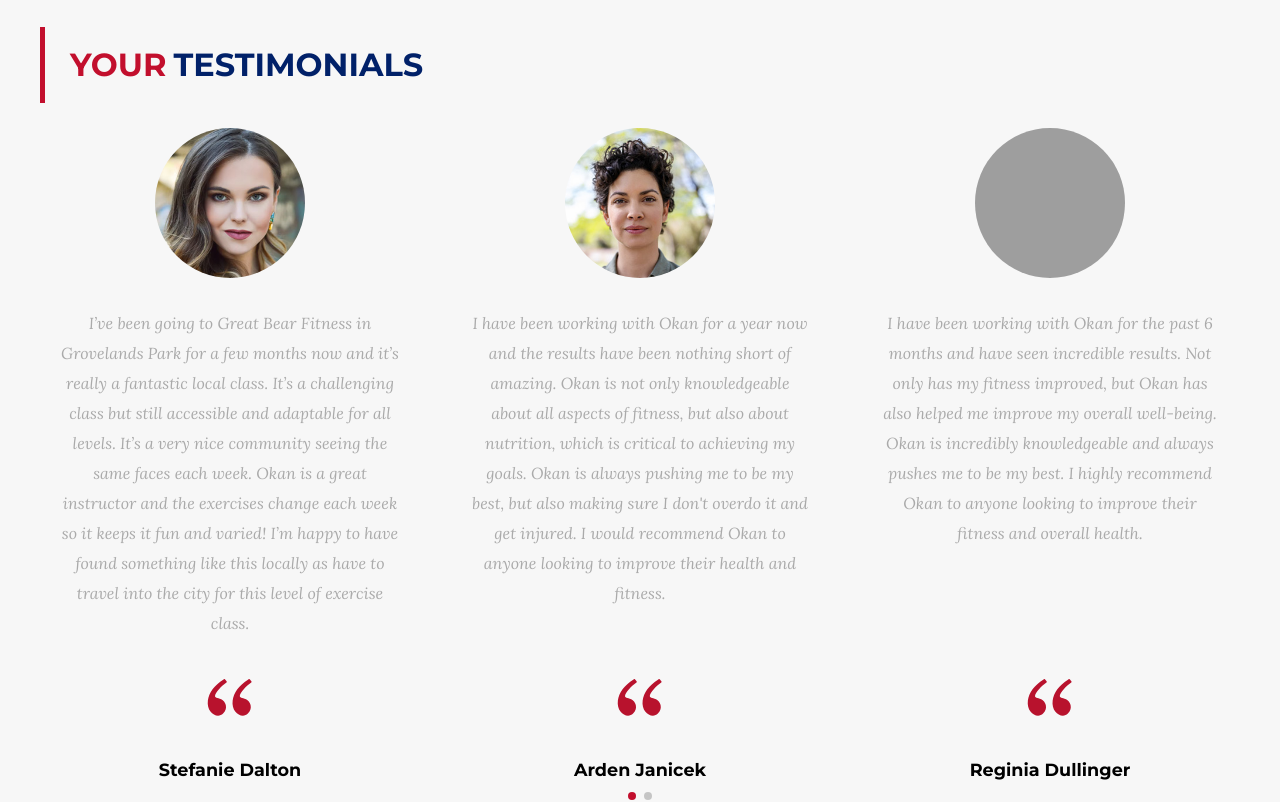
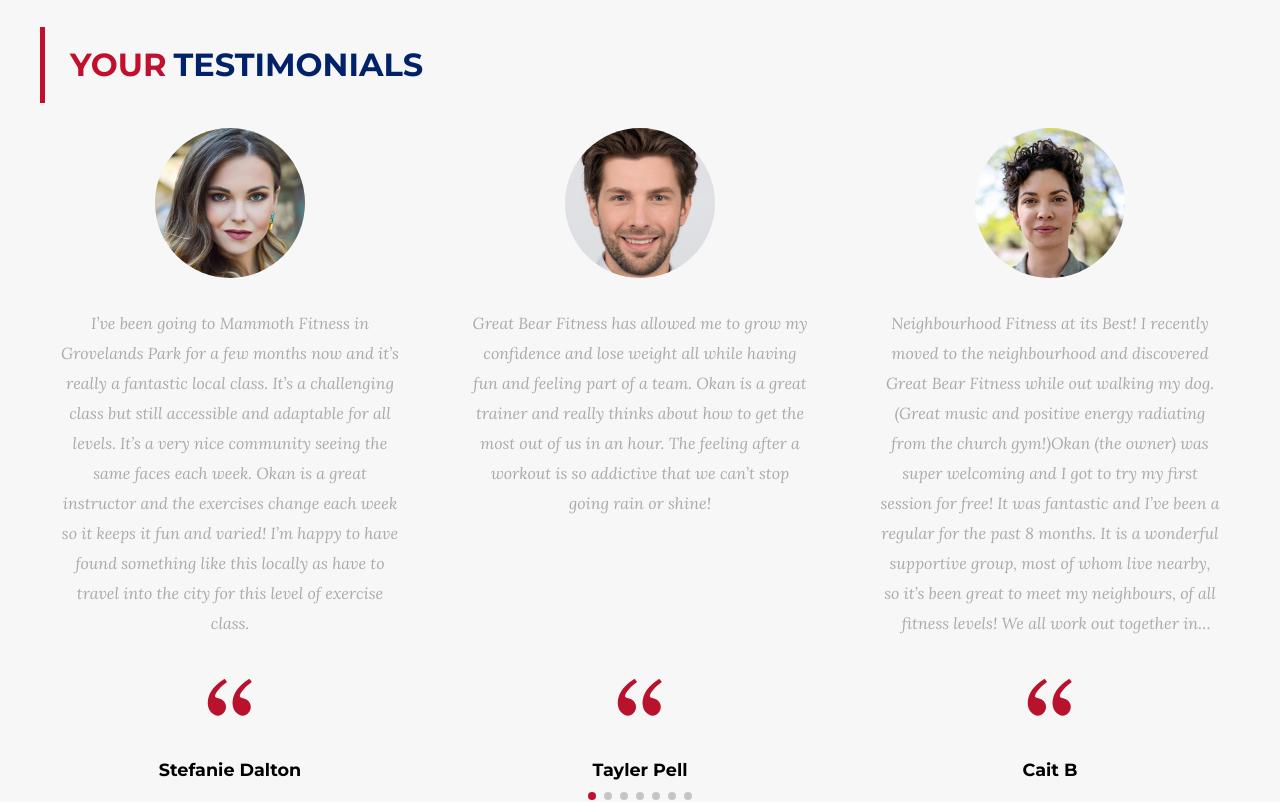
Before and after one commit to ufukcankurt/training-project, a React (Create React App) app: page / in a window 1280 px wide. Shown: the part 3620-4422 px from the top of the page. Built offline with nearby package versions, Linux system fonts and the light colour scheme; grey boxes are pictures that could not be loaded.

Commit message:
feat(commnets): update & add new comment

```diff
--- a/src/components/comments/Comments.jsx
+++ b/src/components/comments/Comments.jsx
@@ -28,25 +28,55 @@
     id: 1,
     name: "Stefanie Dalton",
     img: "/img/comment_1.jpg",
-    text: "I’ve been going to Great Bear Fitness in Grovelands Park for a few months now and it’s really a fantastic local class. It’s a challenging class but still accessible and adaptable for all levels. It’s a very nice community seeing the same faces each week. Okan is a great instructor and the exercises change each week so it keeps it fun and varied! I’m happy to have found something like this locally as have to travel into the city for this level of exercise class.",
+    text: "I’ve been going to Mammoth Fitness in Grovelands Park for a few months now and it’s really a fantastic local class. It’s a challenging class but still accessible and adaptable for all levels. It’s a very nice community seeing the same faces each week. Okan is a great instructor and the exercises change each week so it keeps it fun and varied! I’m happy to have found something like this locally as have to travel into the city for this level of exercise class.",
+  },
+  {
+    id: 2,
+    name: "Tayler Pell",
+    img: "/img/comment_2.jpg",
+    text: "Great Bear Fitness has allowed me to grow my confidence and lose weight all while having fun and feeling part of a team. Okan is a great trainer and really thinks about how to get the most out of us in an hour. The feeling after a workout is so addictive that we can’t stop going rain or shine!",
   },
   {
     id: 3,
-    name: "Arden Janicek",
+    name: "Cait B",
     img: "/img/comment_3.jpg",
-    text: "I have been working with Okan for a year now and the results have been nothing short of amazing. Okan is not only knowledgeable about all aspects of fitness, but also about nutrition, which is critical to achieving my goals. Okan is always pushing me to be my best, but also making sure I don't overdo it and get injured. I would recommend Okan to anyone looking to improve their health and fitness.",
+    text: "Neighbourhood Fitness at its Best! I recently moved to the neighbourhood and discovered Great Bear Fitness while out walking my dog. (Great music and positive energy radiating from the church gym!)Okan (the owner) was super welcoming and I got to try my first session for free! It was fantastic and I’ve been a regular for the past 8 months. It is a wonderful supportive group, most of whom live nearby, so it’s been great to meet my neighbours, of all fitness levels! We all work out together in stations and there are options for beginners and advanced. Therefore, you will get the exact workout you require for the stage of fitness you are at in your life. I especially love the outdoor sessions that are on Saturday’s at Grovelands park! Highly recommend this Bootcamp, and specifically Okan!",
   },
   {
     id: 4,
-    name: "Reginia Dullinger",
+    name: "Helen",
     img: "/img/comment_4.jpg",
-    text: "I have been working with Okan for the past 6 months and have seen incredible results. Not only has my fitness improved, but Okan has also helped me improve my overall well-being. Okan is incredibly knowledgeable and always pushes me to be my best. I highly recommend Okan to anyone looking to improve their fitness and overall health.",
+    text: "Bootcamp with Okan at Great Bear Fitness is fantastic! What seems at first like a tough hour ahead is turned into an hour of fun due to Okan’s abilities to motivate and equally challenge us all. A mix of circuits and cardio which Okan changes up means we never get bored and always feel uplifted when we finish!! I have got fitter and met some great new people - we often go for coffee afterwards to chat and cool down. Thank you team Great Bear",
   },
   {
     id: 5,
-    name: "Harrison Dowdy",
+    name: "Mike",
     img: "/img/comment_5.jpg",
-    text: "I have been working with Okan for several months and have seen tremendous progress. Okan is incredibly knowledgeable and has helped me to not only improve my physical fitness, but also my mental well-being. Okan is a great listener and provides valuable feedback and support throughout each workout. I highly recommend Okan to anyone looking to improve their overall health and fitness.",
+    text: "I have been enjoying Mammoth Fitness classes since Aug 2022. Okan is great, he has excellent communication, he is very attentive and offers different varieties of workout. I like the flexibility of only charging for classes attended which for me is a great value for money. Okan has built a lovely community of people who are friendly and supporting.",
+  },
+  {
+    id: 6,
+    name: "Stephanie Lissowski",
+    img: "/img/comment_6.jpg",
+    text: "Great Bear fitness has really got me back to enjoying exercise again after having 2 children! Okan is so encouraging and pushes you but in a kind way that makes you want to push yourself! The classes are all mixed ability so it never feels daunting. I particularly enjoy the Friday HIIT sessions as it sets me up in a good mood for the day! 💪🏼",
+  },
+  {
+    id: 7,
+    name: "Eva Zeeb",
+    img: "/img/comment_7.jpg",
+    text: "Can't recommend these fitness sessions highly enough! They are perfect for any fitness level, and are guaranteed to challenge you and leave you in a great mood every time. After several years of exercising at home on my own it's been so motivating to exercise with people again, and to have someone (very kindly) push you that little bit more every time. I don't even hate burpees anymore! Thanks Okan.",
+  },
+  {
+    id: 8,
+    name: "Evelina Butkuke",
+    img: "/img/comment_8.jpg",
+    text: "Best boot camp style classes. Okan is just wonderful. Despite having a big class he still manages to provide customised service and encourages everyone to do their best. I get more out of his classes than my PT.",
+  },
+  {
+    id: 9,
+    name: "Klaudia Jones",
+    img: "/img/comment_9.jpg",
+    text: "I am so pleased to have found Great Bear Fitness and seeing my fitness improve. Okan is amazing, making everyone feel so welcome and always encouraging you to keep going! The sessions are addictive and the exercises are always different with a fun element too!",
   },
 ]
 
```
